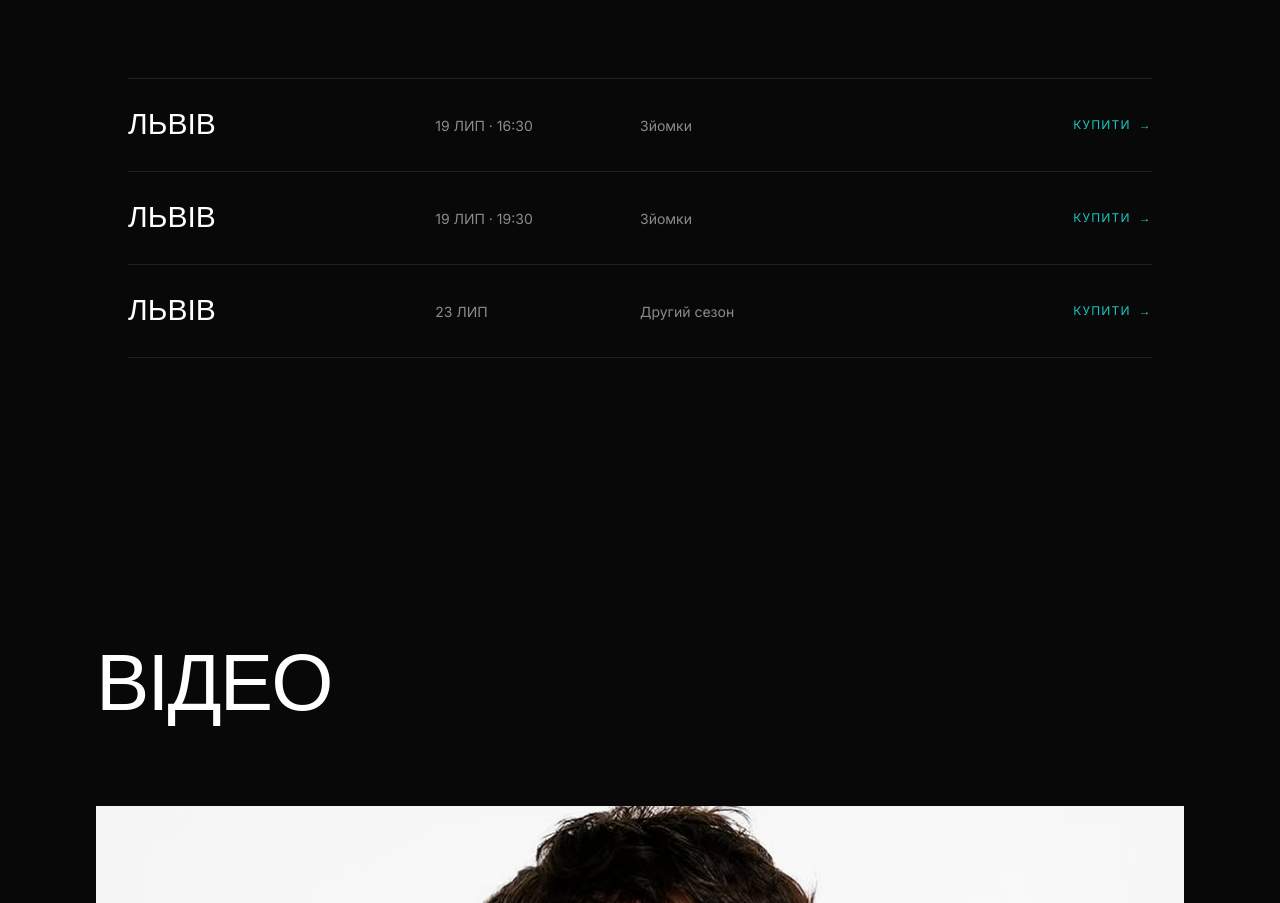
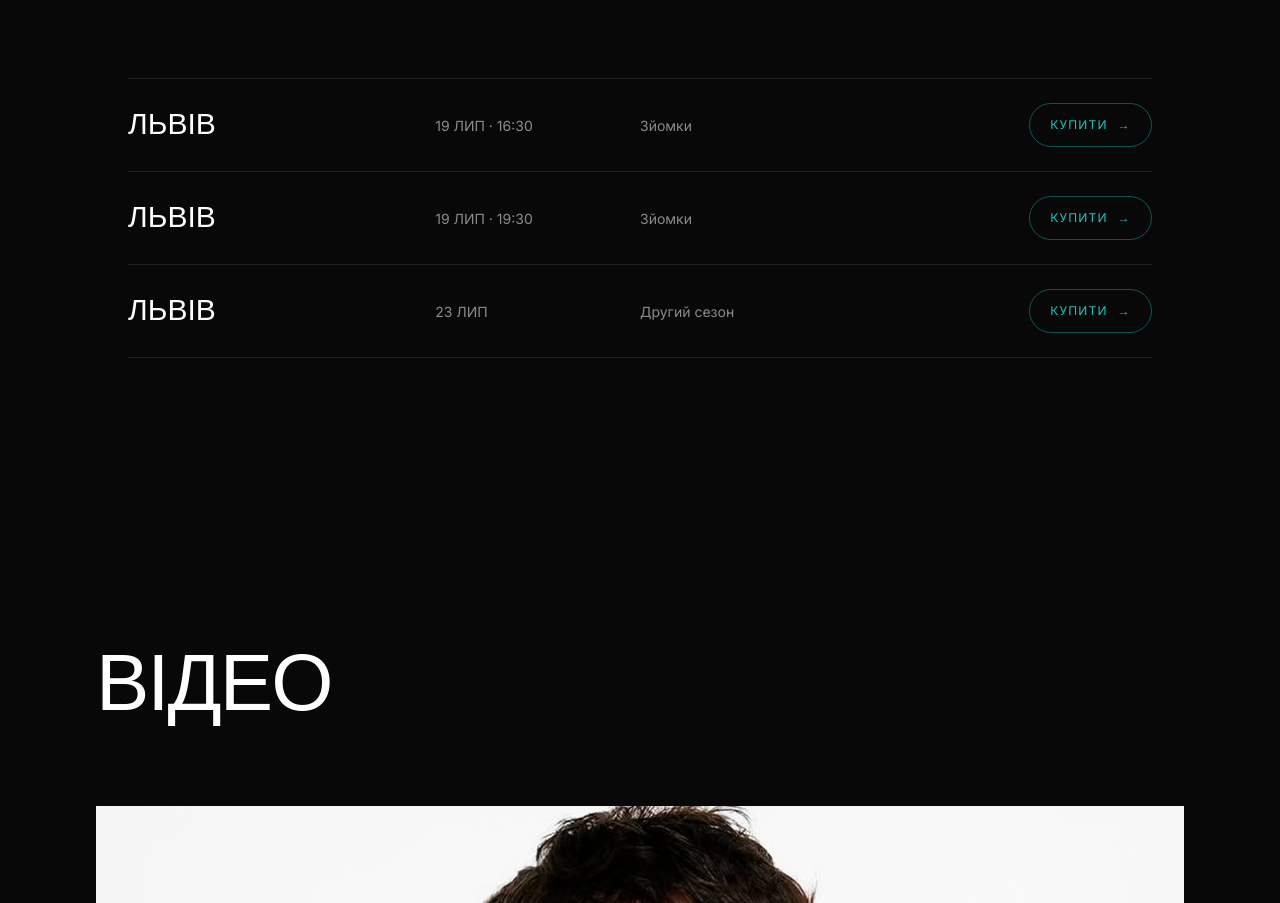
Before and after one commit to kenmaqqe/slavikmartyniuk, a Next.js app: page / in a window 1280 px wide. Shown: the part 1026-1929 px from the top of the page. Built offline with nearby package versions, Linux system fonts and the light colour scheme.

Commit message:
feat: ticket button — sliding bg fill + glow + arrow animation

```diff
--- a/components/sections/Tour.tsx
+++ b/components/sections/Tour.tsx
@@ -9,15 +9,22 @@ function TicketButton({ href, label }: { href: string; label: string }) {
       href={href}
       target="_blank"
       rel="noopener noreferrer"
-      whileHover={{ x: 4 }}
-      whileTap={{ scale: 0.96 }}
-      className="group/btn inline-flex items-center gap-2 min-h-[44px] text-xs tracking-widest uppercase text-accent transition-colors duration-300"
+      whileHover={{ scale: 1.04 }}
+      whileTap={{ scale: 0.97 }}
+      className="group/btn relative inline-flex items-center gap-2.5 min-h-[44px] px-5 py-2.5 overflow-hidden rounded-full border border-accent/40 text-xs tracking-widest uppercase text-accent transition-colors duration-500"
     >
-      <span>{label}</span>
+      {/* Sliding background */}
+      <span className="absolute inset-0 bg-accent/10 translate-y-full group-hover/btn:translate-y-0 transition-transform duration-500 ease-[cubic-bezier(0.25,0.1,0.25,1)]" />
+
+      {/* Glow pulse on hover */}
+      <span className="absolute inset-0 opacity-0 group-hover/btn:opacity-100 transition-opacity duration-500 shadow-[inset_0_0_20px_rgba(24,199,193,0.15)]" />
+
+      <span className="relative z-10 group-hover/btn:text-white transition-colors duration-500">
+        {label}
+      </span>
       <motion.span
-        className="inline-block"
-        initial={{ x: 0 }}
-        whileHover={{ x: 3 }}
+        className="relative z-10 inline-block group-hover/btn:text-white transition-colors duration-500"
+        whileHover={{ x: 4 }}
       >
         →
       </motion.span>
```
